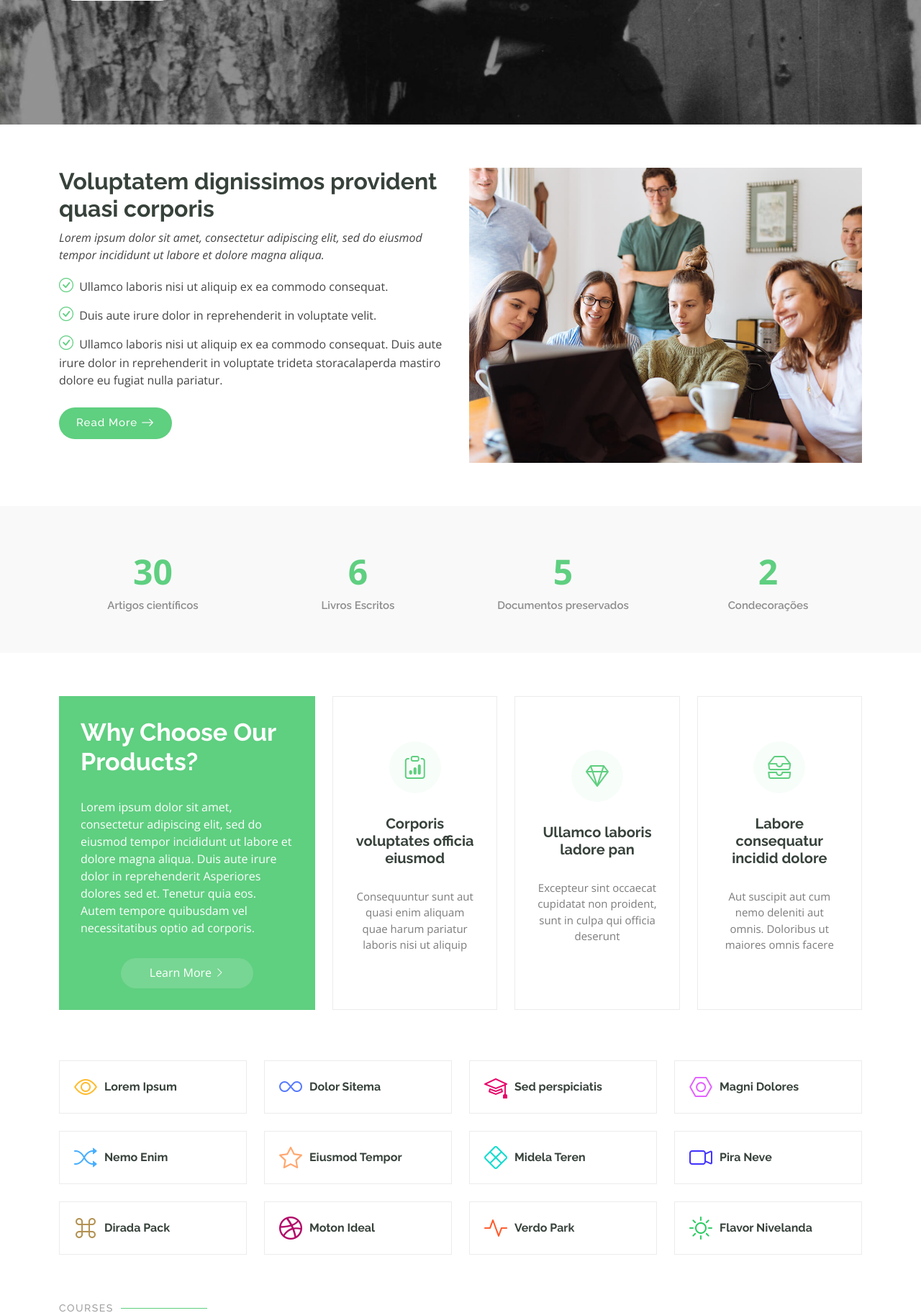
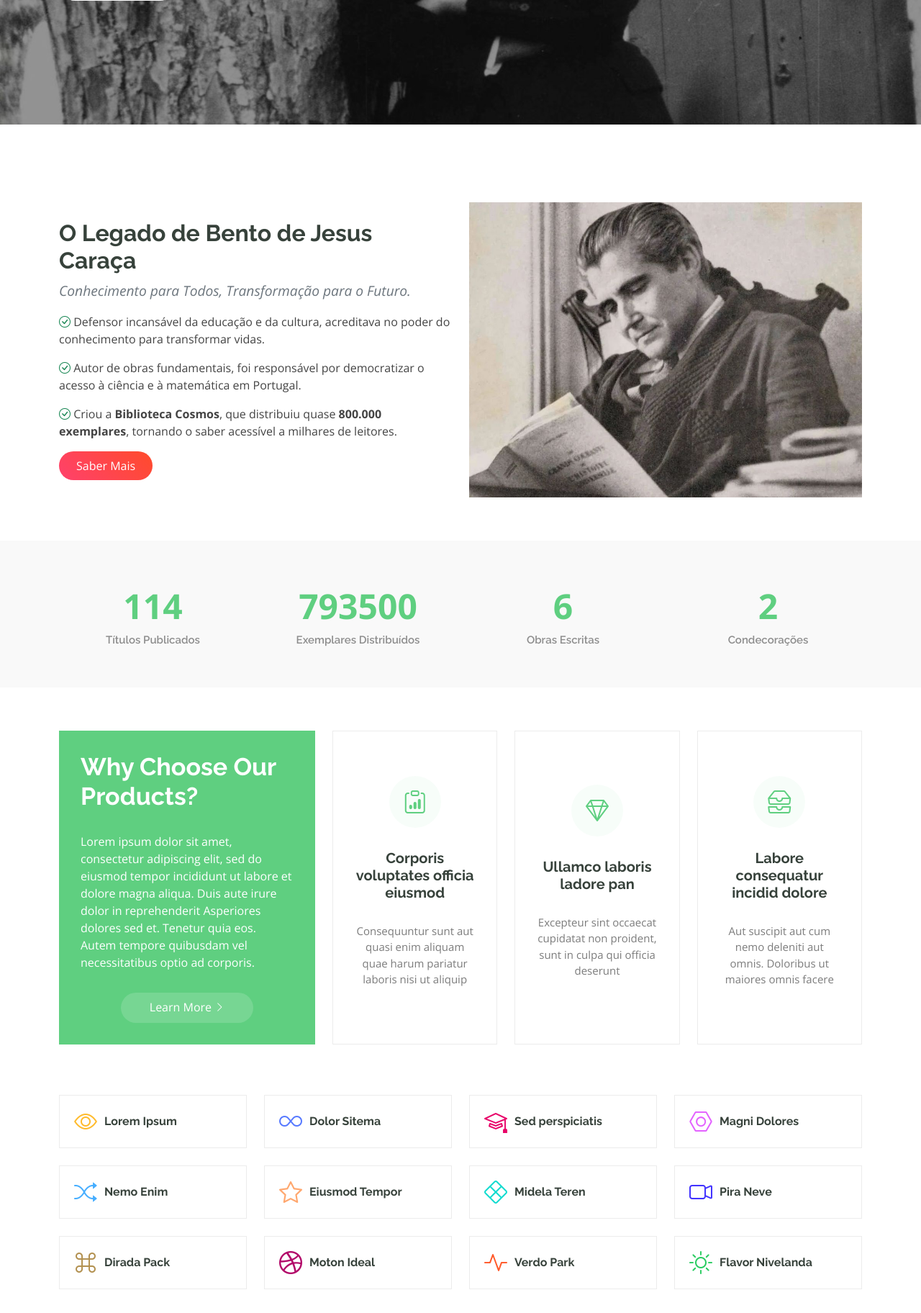
Before and after one commit to L2338/Bento_Jesus_Caraca-Frontend, a PHP site: page / in a window 1280 px wide. Shown: the part 557-2381 px from the top of the page at 72% size. Run offline with PHP 8.4, Linux system fonts and the light colour scheme.

Commit message:
Update
O legado de Bento jesus caraça

```diff
--- a/index.php
+++ b/index.php
@@ -104,36 +104,24 @@
 
     </section><!-- /Hero Section -->
 
-    <!-- About Section -->
-    <section id="about" class="about section">
-
-      <div class="container">
-
-        <div class="row gy-4">
-
-          <div class="col-lg-6 order-1 order-lg-2" data-aos="fade-up" data-aos-delay="100">
-            <img src="assets/img/about.jpg" class="img-fluid" alt="">
-          </div>
-
-          <div class="col-lg-6 order-2 order-lg-1 content" data-aos="fade-up" data-aos-delay="200">
-            <h3>Voluptatem dignissimos provident quasi corporis</h3>
-            <p class="fst-italic">
-              Lorem ipsum dolor sit amet, consectetur adipiscing elit, sed do eiusmod tempor incididunt ut labore et dolore
-              magna aliqua.
-            </p>
-            <ul>
-              <li><i class="bi bi-check-circle"></i> <span>Ullamco laboris nisi ut aliquip ex ea commodo consequat.</span></li>
-              <li><i class="bi bi-check-circle"></i> <span>Duis aute irure dolor in reprehenderit in voluptate velit.</span></li>
-              <li><i class="bi bi-check-circle"></i> <span>Ullamco laboris nisi ut aliquip ex ea commodo consequat. Duis aute irure dolor in reprehenderit in voluptate trideta storacalaperda mastiro dolore eu fugiat nulla pariatur.</span></li>
-            </ul>
-            <a href="#" class="read-more"><span>Read More</span><i class="bi bi-arrow-right"></i></a>
-          </div>
-
+    <!-- Legado Section -->
+    <section class="container mt-5" data-aos="fade-up">
+      <div class="row align-items-center">
+        <div class="col-lg-6 order-1 order-lg-2 text-center">
+        <img src="assets/img/about2.jpg" class="img-fluid" alt="">
         </div>
-
+        <div class="col-lg-6 order-2 order-lg-1 content">
+          <h2 class="fw-bold">O Legado de Bento de Jesus Caraça</h2>
+          <p class="fst-italic text-secondary" style="font-size: 1.2rem;">Conhecimento para Todos, Transformação para o Futuro.</p>
+          <ul class="list-unstyled">
+            <li class="mb-3"><i class="bi bi-check-circle text-success"></i> <span>Defensor incansável da educação e da cultura, acreditava no poder do conhecimento para transformar vidas.</span></li>
+            <li class="mb-3"><i class="bi bi-check-circle text-success"></i> <span>Autor de obras fundamentais, foi responsável por democratizar o acesso à ciência e à matemática em Portugal.</span></li>
+            <li class="mb-3"><i class="bi bi-check-circle text-success"></i> <span>Criou a <strong>Biblioteca Cosmos</strong>, que distribuiu quase <strong>800.000 exemplares</strong>, tornando o saber acessível a milhares de leitores.</span></li>
+          </ul>
+          <a href="#" class="btn px-4 py-2" style="background: linear-gradient(45deg, #ff416c, #ff4b2b); color: white; border-radius: 30px; border: none;">Saber Mais</a>
+        </div>
       </div>
-
-    </section><!-- /About Section -->
+    </section>
 
     <!-- Counts Section -->
     <section id="counts" class="section counts light-background">
@@ -144,22 +132,22 @@
 
           <div class="col-lg-3 col-md-6">
             <div class="stats-item text-center w-100 h-100">
-              <span data-purecounter-start="0" data-purecounter-end="+30" data-purecounter-duration="1" class="purecounter"></span>
-              <p>Artigos científicos</p>
+              <span data-purecounter-start="0" data-purecounter-end="114" data-purecounter-duration="1" class="purecounter"></span>
+              <p>Títulos Publicados</p>
+            </div>
+          </div><!-- End Stats Item -->
+
+          <div class="col-lg-3 col-md-6">
+            <div class="stats-item text-center w-100 h-100">
+              <span data-purecounter-start="0" data-purecounter-end="793500" data-purecounter-duration="1" class="purecounter"></span>
+              <p> Exemplares Distribuídos</p>
             </div>
           </div><!-- End Stats Item -->
 
           <div class="col-lg-3 col-md-6">
             <div class="stats-item text-center w-100 h-100">
               <span data-purecounter-start="0" data-purecounter-end="6" data-purecounter-duration="1" class="purecounter"></span>
-              <p>Livros Escritos</p>
-            </div>
-          </div><!-- End Stats Item -->
-
-          <div class="col-lg-3 col-md-6">
-            <div class="stats-item text-center w-100 h-100">
-              <span data-purecounter-start="0" data-purecounter-end="5" data-purecounter-duration="1" class="purecounter"></span>
-              <p>Documentos preservados</p>
+              <p>Obras Escritas</p>
             </div>
           </div><!-- End Stats Item -->
 
```
Also changed, not shown: assets/img/about.jpg (deleted), assets/img/about2.jpg (added).
